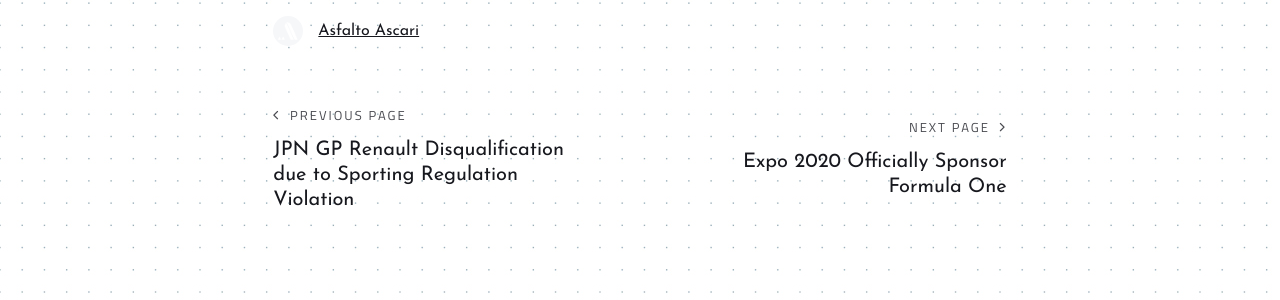
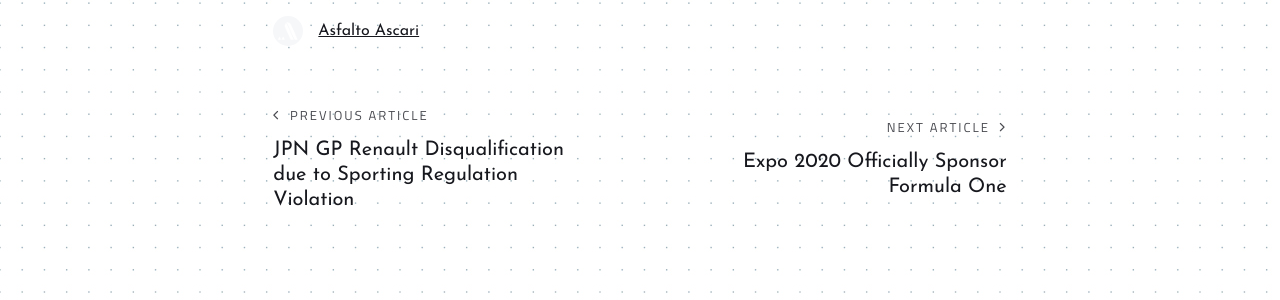
Before and after one commit to Asfalto-Ascari/AsfaltoAscari, a Jekyll site: the page built from _posts/2019-11-3-P006-Lewis-Hamilton-6th-WC.md, in a window 1280 px wide and 900 px high, scrolled down 2473 px. Shown: the part 235-535 px from the top of the window. Built offline with Jekyll 4.4.1, drawn with Linux system fonts in a browser that asks for light colours; nearby versions of some CDN libraries; comment, search, counter and statistics services are not loaded.

Commit message:
Change 'page' to 'article'

```diff
--- a/_layouts/post.html
+++ b/_layouts/post.html
@@ -84,14 +84,14 @@ layout: default
 
           {% if page.previous.url %}
             <div class="prev">
-              <a class="post__nav post__nav__prev" href="{{page.previous.url}}"><i class="ion ion-ios-arrow-back"></i> Previous Page</a>
+              <a class="post__nav post__nav__prev" href="{{page.previous.url}}"><i class="ion ion-ios-arrow-back"></i> Previous Article</a>
               <h4 class="post__nav__title"><a href="{{page.previous.url}}">{{page.previous.title}}</a></h4>
             </div>
           {% endif %}
 
           {% if page.next.url %}
           <div class="next">
-            <a class="post__nav post__nav__next" href="{{page.next.url}}">Next Page <i class="ion ion-ios-arrow-forward"></i></a>
+            <a class="post__nav post__nav__next" href="{{page.next.url}}">Next Article <i class="ion ion-ios-arrow-forward"></i></a>
             <h4 class="post__nav__title"><a href="{{page.next.url}}">{{page.next.title}}</a></h4>
           </div>
           {% endif %}
```
